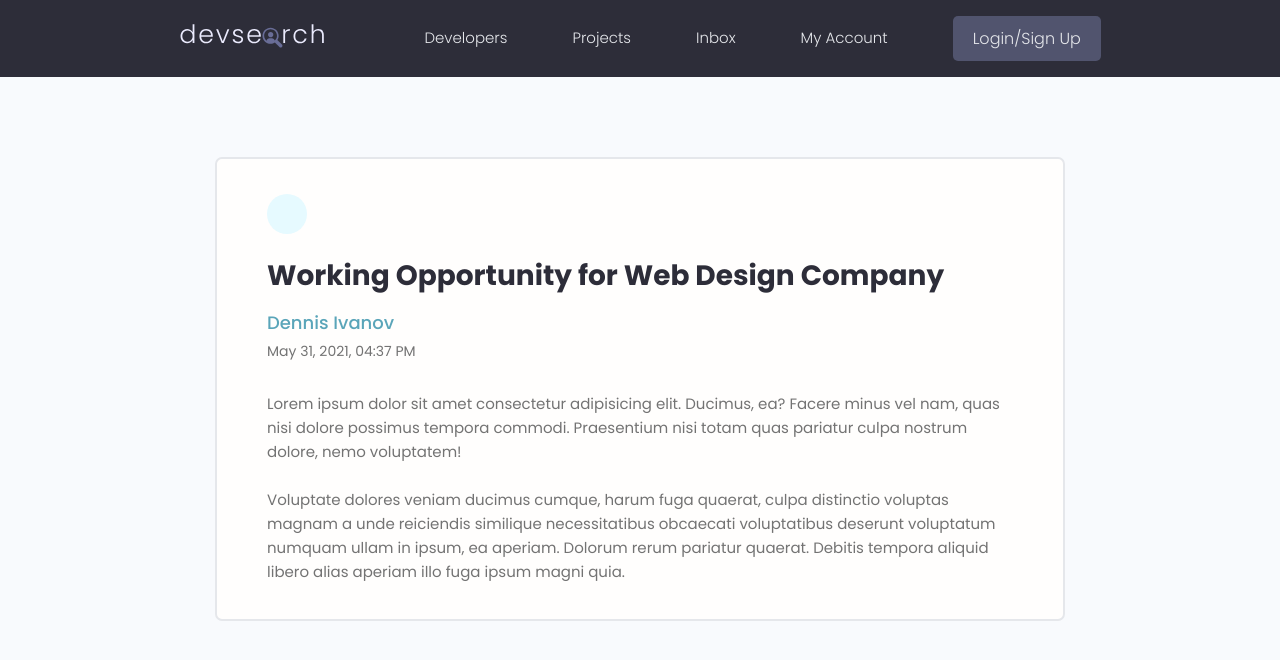
After one commit to NagahShinawy/devsearch, a Django app: page /inbox/message/ in a window 1280 px wide. The commit adds this page. Shown: the top 660 px of the page. Run offline with Django 3.2, Linux system fonts and the light colour scheme; some libraries are stand-ins or nearby versions.

Commit message:
adding message page

```diff
--- a/apps/contacts/templates/contacts/inbox.html
+++ b/apps/contacts/templates/contacts/inbox.html
@@ -9,21 +9,21 @@
       <h3 class="inbox__title">New Messages(<span>2</span>)</h3>
       <ul class="messages">
         <li class="message message--unread">
-          <a href="message.html">
+          <a href="{% url 'contacts:message' %}">
             <span class="message__author">Dennis Ivanov</span>
             <span class="message__subject">Working Opportunity for Web Design Company</span>
             <span class="message__date">May 31, 2021, 04:37 PM</span>
           </a>
         </li>
         <li class="message message--unread">
-          <a href="message.html">
+          <a href="{% url 'contacts:message' %}">
             <span class="message__author">Md. Shahriar Parvez</span>
             <span class="message__subject">Up for a Freelancing Project?</span>
             <span class="message__date">May 30, 2021, 07:47 PM</span>
           </a>
         </li>
         <li class="message">
-          <a href="message.html">
+          <a href="{% url 'contacts:message' %}">
             <span class="message__author">Sulamita Ivanov</span>
             <span class="message__subject">Another Opportunity for Side Income</span>
             <span class="message__date">May 29, 2021, 09:45 AM</span>
--- /dev/null
+++ b/apps/contacts/templates/contacts/message.html
@@ -0,0 +1,28 @@
+{% extends 'base.html' %}
+
+
+{% block main %}
+
+  <!-- Main Section -->
+  <main class="messagePage my-xl">
+    <div class="content-box">
+      <div class="message">
+        <a class="backButton" href="{% url 'contacts:inbox' %}"><i class="im im-angle-left"></i></a>
+        <h2 class="message__subject">Working Opportunity for Web Design Company</h4>
+          <a href="{% url 'accounts:profile' %}" class="message__author">Dennis Ivanov</a>
+          <p class="message__date">May 31, 2021, 04:37 PM</p>
+          <div class="message__body">
+            Lorem ipsum dolor sit amet consectetur adipisicing elit. Ducimus, ea? Facere minus vel nam, quas nisi dolore
+            possimus tempora commodi. Praesentium nisi totam quas pariatur culpa nostrum dolore, nemo voluptatem!
+            <br /><br />
+            Voluptate dolores veniam ducimus cumque, harum fuga quaerat, culpa distinctio voluptas magnam a unde
+            reiciendis similique necessitatibus obcaecati voluptatibus deserunt voluptatum numquam ullam in ipsum, ea
+            aperiam. Dolorum rerum pariatur quaerat. Debitis tempora aliquid libero alias aperiam illo fuga ipsum magni
+            quia.
+          </div>
+      </div>
+    </div>
+  </main>
+
+
+{% endblock %}
--- a/apps/contacts/urls.py
+++ b/apps/contacts/urls.py
@@ -1,5 +1,5 @@
 from django.urls import path
-from .views import inbox
+from .views import inbox, message
 
 
 app_name = "contacts"
@@ -7,4 +7,5 @@ app_name = "contacts"
 
 urlpatterns = [
     path("", inbox, name="inbox"),
+    path("message/", message, name="message"),
 ]
--- a/apps/contacts/views.py
+++ b/apps/contacts/views.py
@@ -3,3 +3,7 @@ from django.shortcuts import render
 
 def inbox(request):
     return render(request, template_name="contacts/inbox.html")
+
+
+def message(request):
+    return render(request, template_name="contacts/message.html")
```
